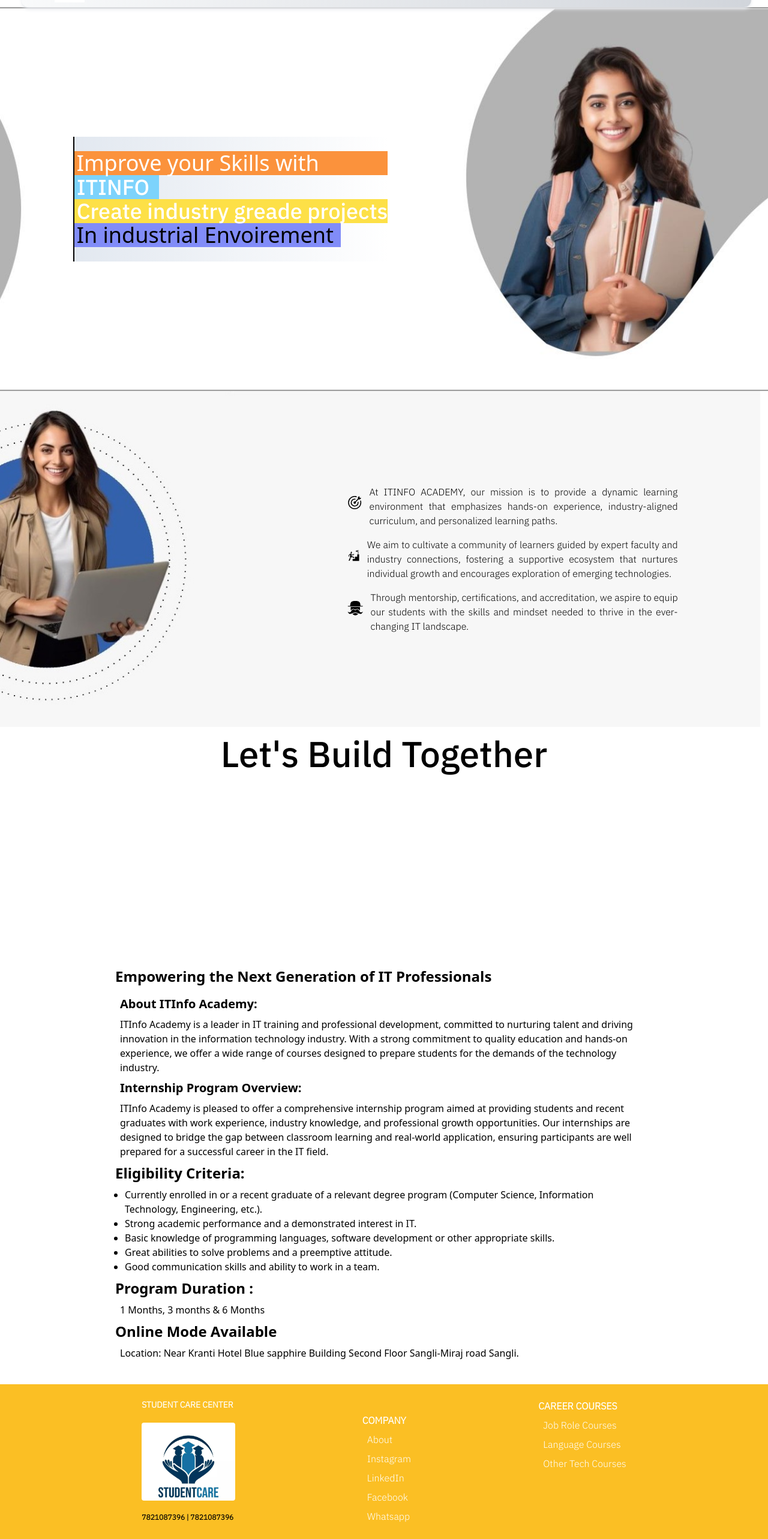
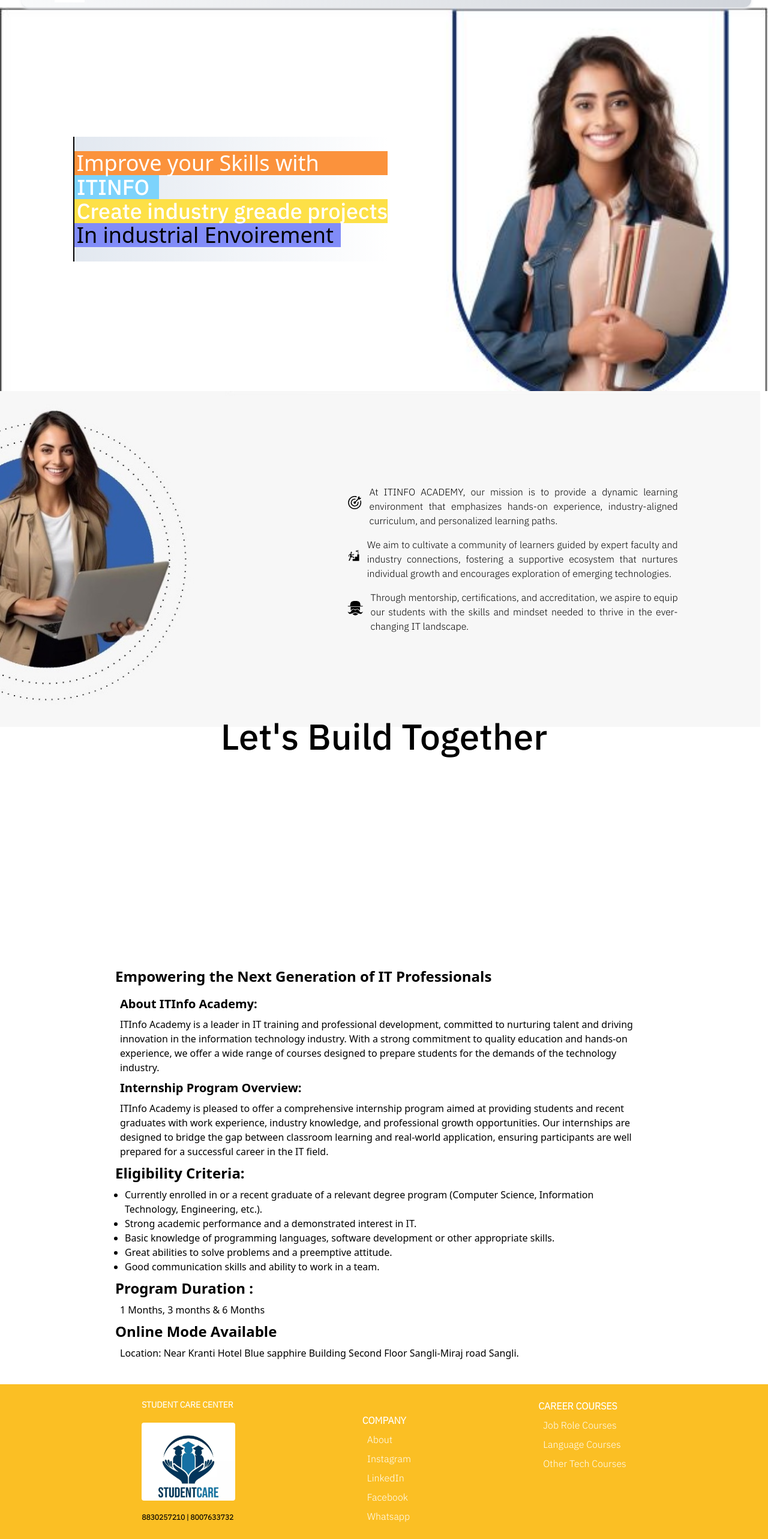
Before and after one commit to balajipatil0009/Itinfo, a React (Vite) app: page /internShips in a window 1280 px wide. Shown: the part 52-2618 px from the top of the page at 60% size. Built offline with nearby package versions, Linux system fonts and the light colour scheme.

Commit message:
minar changes on 19/4

```diff
--- a/src/componunts/Footer.jsx
+++ b/src/componunts/Footer.jsx
@@ -17,7 +17,7 @@
           className="h-[130px] rounded"
         />
         <h1 className="text-xs font-semibold text-black  mt-5">
-          7821087396 | 7821087396
+        8830257210 | 8007633732
         </h1>
       </div>
       <div className=" my-6">
--- a/src/componunts/Navbar.jsx
+++ b/src/componunts/Navbar.jsx
@@ -64,7 +64,7 @@
           </div>
         </div>
         <div
-          className="hidden flex-col md:hidden justify-self-end mr-[5vw] w-[30%] sm:w-[20%] pt-3 bg-gray-200 p-2 rounded-md gap-1"
+          className="hidden flex-col md:hidden justify-self-end  w-[50%] sm:w-[20%] pt-3 bg-gray-200 p-2 rounded-md gap-1"
           ref={options}
         >
           <a href="/about">
--- a/src/pages/Internship.jsx
+++ b/src/pages/Internship.jsx
@@ -10,7 +10,7 @@
       <div className="bg-white h-16"></div>
       <Navbar />
       <div className="h-[60vh] sm:h-[80vh]  m-0">
-        <div className="bg-no-repeat bg-center bg-cover bg-[url(/itinfo/itiinfo020.jpg)] sm:bg-[url('/mainImg2.jpg')] h-full Intro ">
+        <div className="bg-no-repeat bg-center md:bg-top bg-cover md:bg-[url(/itinfo/itiinfo020.jpg)] sm:bg-[url('/mainImg2.jpg')] h-full Intro ">
           <div className="flex justify-center items-center w-full  sm:w-3/4 md:w-[60vw] h-full ">
             <div className="border border-l-2 py-6 border-x-0 border-y-0 border-black font-sansbold text-4xl cshadow bg-gradient-to-r from-slate-200 to-white">
               <p className=" bg-orange-400 text-white pl-1">
@@ -60,14 +60,14 @@
       </div>
       <div
         style={{ backgroundImage: "url('./gifRoad.gif')" }}
-        className="h-[50vh] bg-no-repeat bg-center hidden md:block"
+        className="h-[50vh] bg-no-repeat bg-center bg-contain md:block"
       >
-        <p className=" text-center font-sansMedium text-[60px]">
+        <p className=" text-center font-sansMedium text-2xl md:text-[60px]">
           Let's Build Together
         </p>
       </div>
       <div className="flex justify-center mb-8">
-        <div className="w-[70vw]">
+        <div className="w-[95vw] md:w-[70vw]">
           <h1 className="text-2xl font-bold mb-4">
             Empowering the Next Generation of IT Professionals
           </h1>
```
